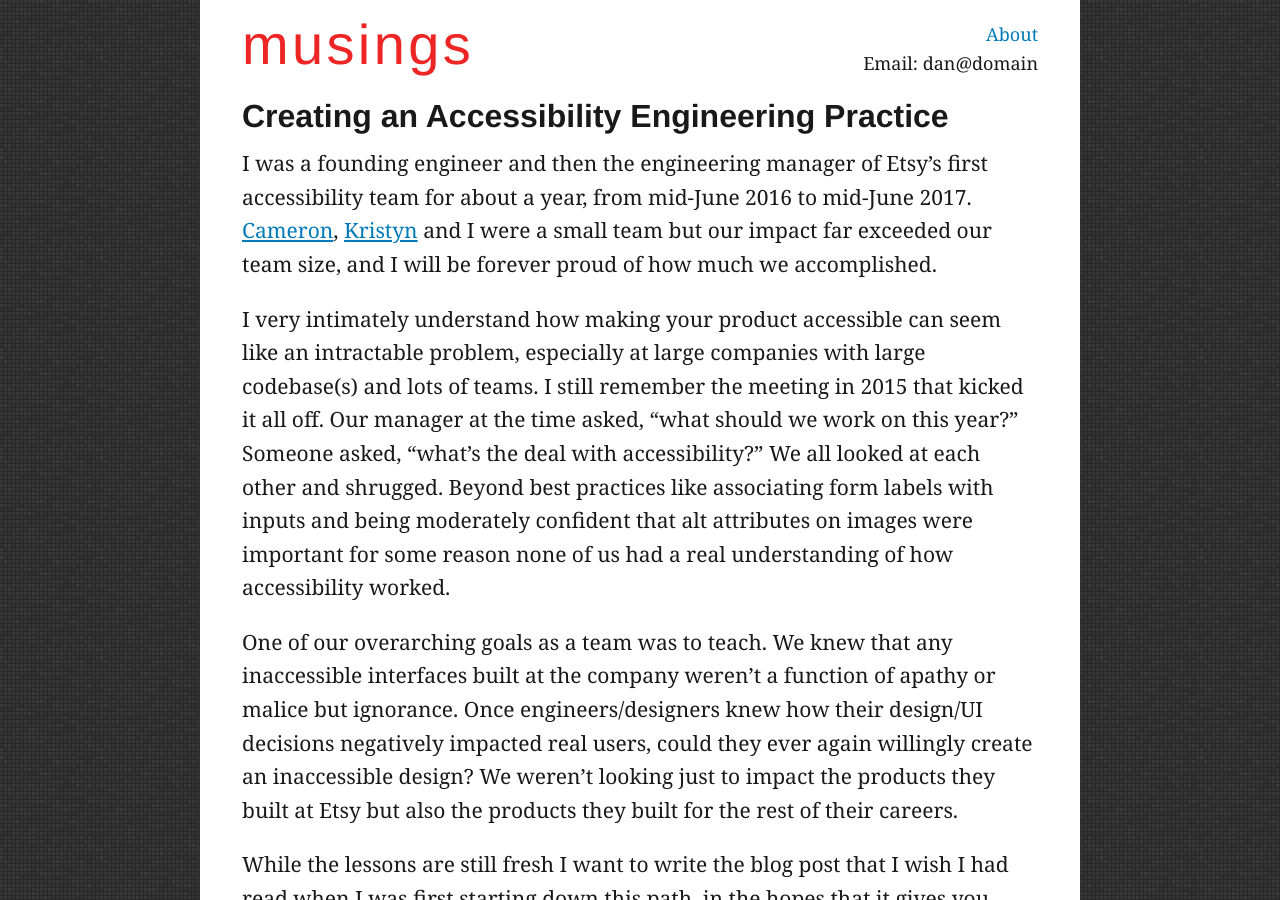
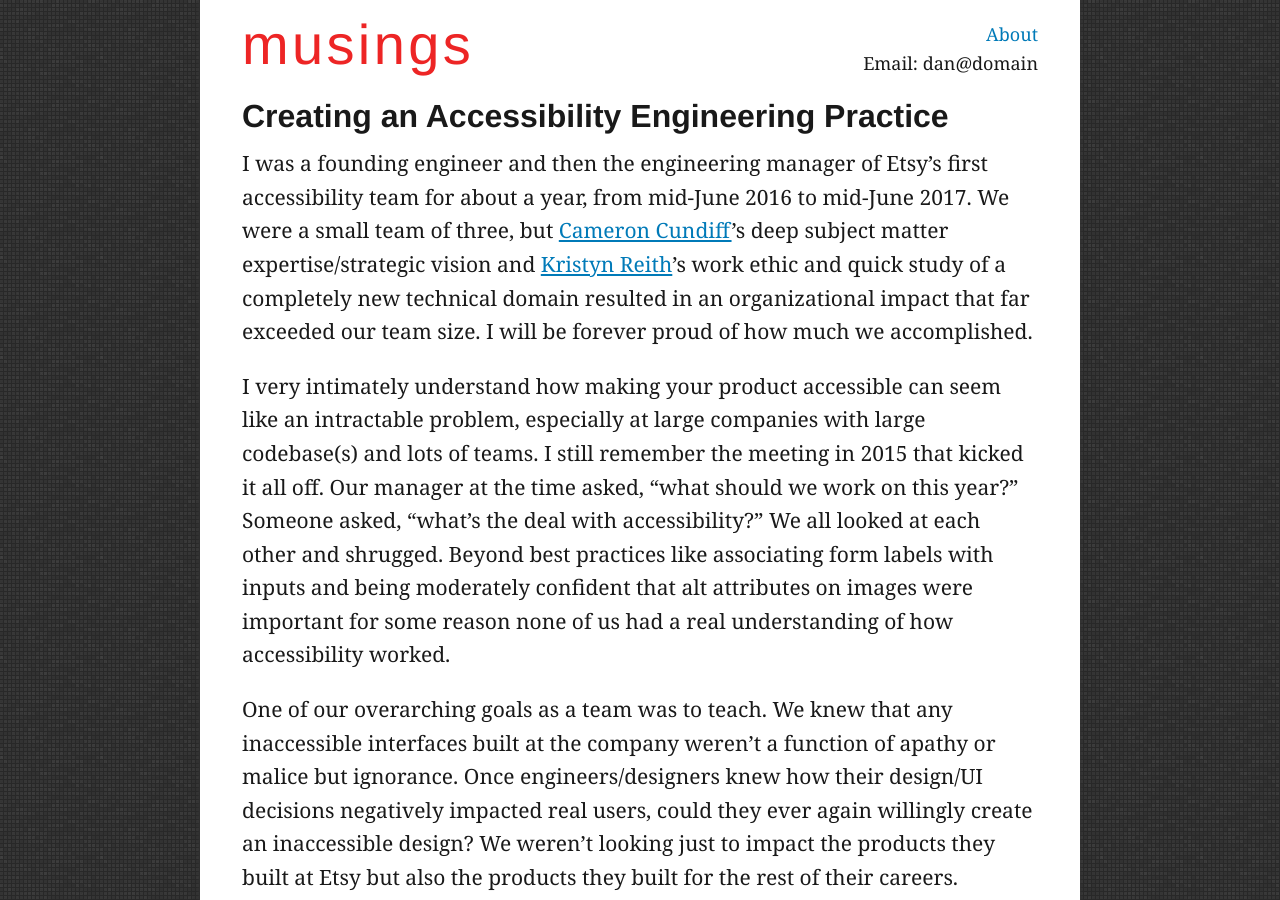
Before and after one commit to danielna/danielna.github.com, a Jekyll site: the page built from _posts/2017-09-14-creating-an-accessibility-engineering-practice.md, in a window 1280 px wide and 900 px high. Built offline with Jekyll 4.4.1, drawn with Linux system fonts in a browser that asks for light colours; nearby versions of some CDN libraries; some of the changed text lies outside the part shown.

Commit message:
Update with specific contributions

```diff
--- a/_posts/2017-09-14-creating-an-accessibility-engineering-practice.md
+++ b/_posts/2017-09-14-creating-an-accessibility-engineering-practice.md
@@ -5,7 +5,7 @@ subtitle: Accessibility is not a feature, it's a requirement.
 tags: text
 ---
 
-I was a founding engineer and then the engineering manager of Etsy's first accessibility team for about a year, from mid-June 2016 to mid-June 2017. [Cameron](https://twitter.com/ckundo), [Kristyn](https://twitter.com/krreith) and I were a small team but our impact far exceeded our team size, and I will be forever proud of how much we accomplished.
+I was a founding engineer and then the engineering manager of Etsy's first accessibility team for about a year, from mid-June 2016 to mid-June 2017. We were a small team of three, but [Cameron Cundiff](https://twitter.com/ckundo)'s deep subject matter expertise/strategic vision and [Kristyn Reith](https://twitter.com/krreith)'s work ethic and quick study of a completely new technical domain resulted in an organizational impact that far exceeded our team size. I will be forever proud of how much we accomplished.
 
 I very intimately understand how making your product accessible can seem like an intractable problem, especially at large companies with large codebase(s) and lots of teams. I still remember the meeting in 2015 that kicked it all off. Our manager at the time asked, "what should we work on this year?" Someone asked, "what's the deal with accessibility?" We all looked at each other and shrugged. Beyond best practices like associating form labels with inputs and being moderately confident that alt attributes on images were important for some reason none of us had a real understanding of how accessibility worked.
 
@@ -240,7 +240,9 @@ The first time our team attended the [CSUN Assistive Technology Conference](http
 The later in the product development lifecycle accessibility concerns are surfaced the harder fixing them becomes. It's definitely more expensive and sometimes impossible. The worst case scenario for any team is to spend months designing, coding and validating a product design only to find that it's a fundamentally broken experience for AT users. If you can equip your designers to know what considerations to keep in mind before coding even begins -- keyboard accessibility, color contrast, hover and focus states, etc. -- it will go a long way towards stopping accessibility problems before they start.
 
 ## Quick wins / where to start
-As I said before, approaching accessibility can seem like an insurmountable, intractable problem. I know how it feels to not know where to start.
+As I said before, approaching accessibility can seem like an insurmountable, intractable problem. Before we hired Cameron (the SME), Kristyn and I weren't sure which paths to pursue. The problem space felt very unbounded, so I know how it feels to not know where to start.
+
+*Side note: if you can hire a senior-level IC with deep accessibility domain expertise I strongly encourage you to do so. It's great to have strategic direction validated by experience.*
 
 Instead of jumping straight into automated solutions or even manual accessibility review, I suggest first familiarizing yourself with WCAG 2.0, getting plugged into a local #a11y community, and implementing a few quick wins on your product to (1) surface accessibility to the rest of your organization and (2) have immediate impact on visitors to your website who use AT.
 
```
